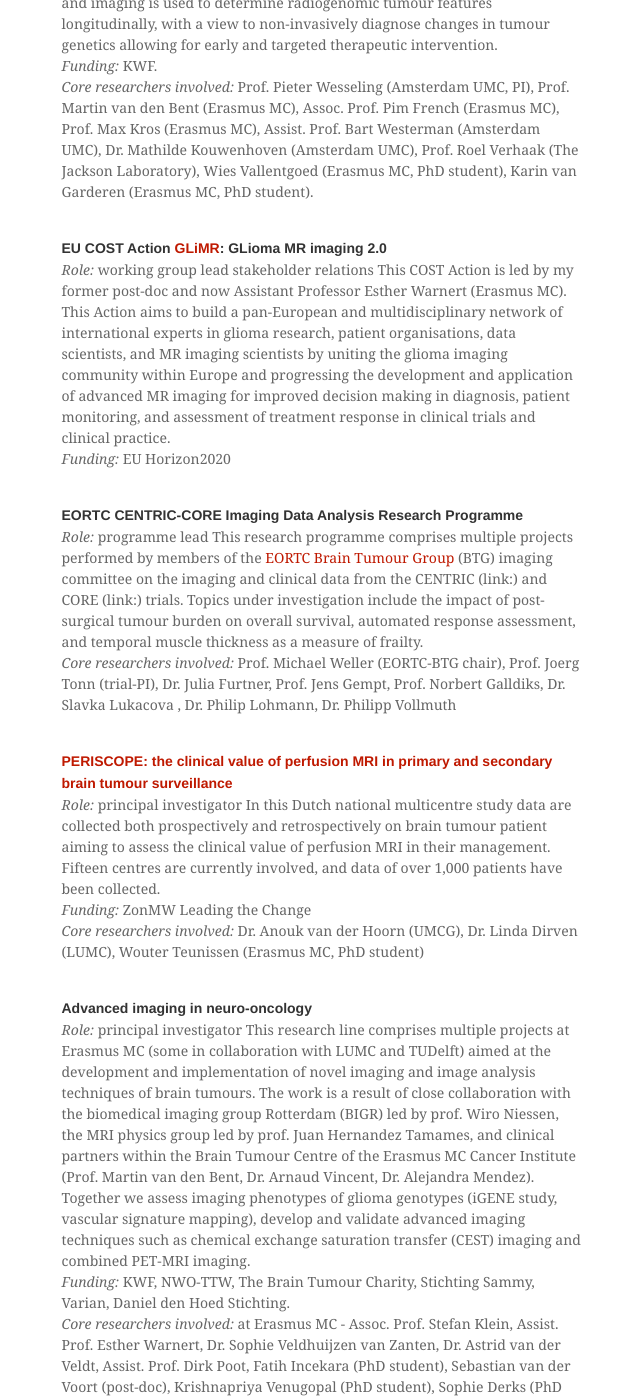
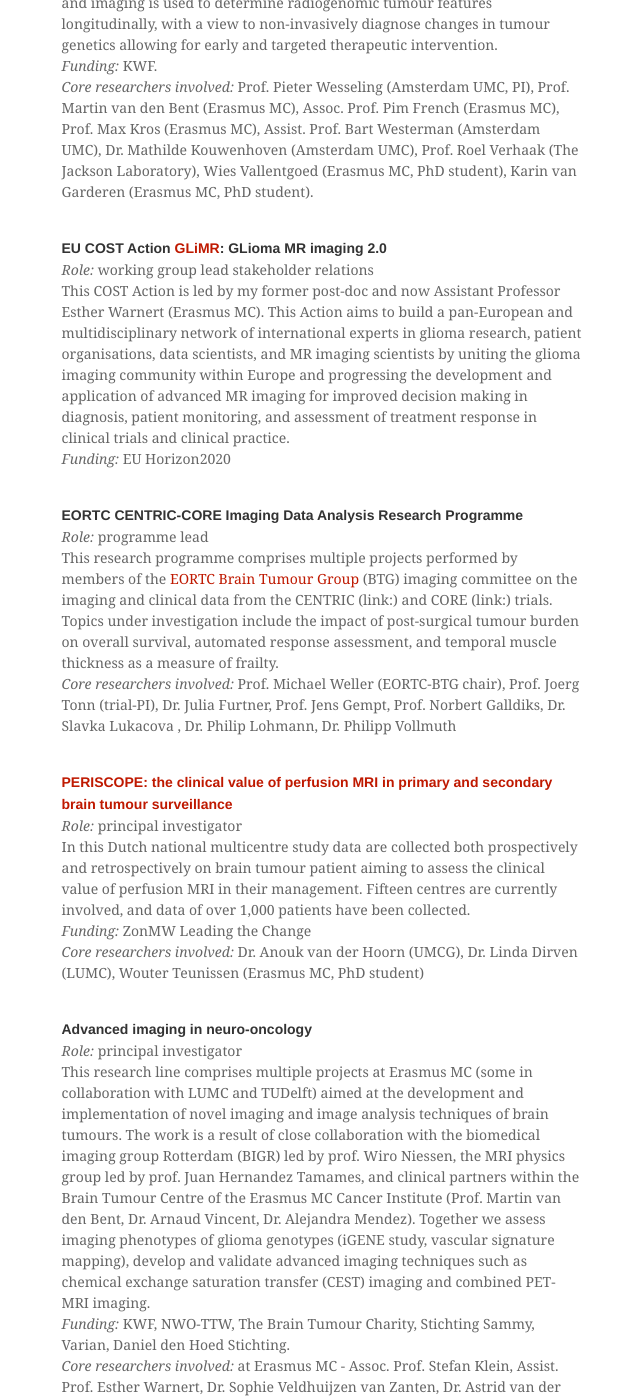
Before and after one commit to marionsmits/marionsmits.github.io, a Jekyll site: the page built from projects.md, in a window 1280 px wide and 1400 px high, scrolled down 685 px. Shown: the whole window, without its empty margins (91-731 px from the left). Built offline with Jekyll 4.4.1, drawn with Linux system fonts in a browser that asks for light colours; comment, search, counter and statistics services are not loaded; some of the changed text lies outside the part shown.

```diff
--- a/projects.md
+++ b/projects.md
@@ -19,29 +19,29 @@ Slug: projects
 
 <br><b>EU COST Action [GLiMR](https://glimr.eu): GLioma MR imaging 2.0</b>
 <br><i>Role:</i> working group lead stakeholder relations
-This COST Action is led by my former post-doc and now Assistant Professor Esther Warnert (Erasmus MC). This Action aims to build a pan-European and multidisciplinary network of international experts in glioma research, patient organisations, data scientists, and MR imaging scientists by uniting the glioma imaging community within Europe and progressing the development and application of advanced MR imaging for improved decision making in diagnosis, patient monitoring, and assessment of treatment response in clinical trials and clinical practice.
+<br>This COST Action is led by my former post-doc and now Assistant Professor Esther Warnert (Erasmus MC). This Action aims to build a pan-European and multidisciplinary network of international experts in glioma research, patient organisations, data scientists, and MR imaging scientists by uniting the glioma imaging community within Europe and progressing the development and application of advanced MR imaging for improved decision making in diagnosis, patient monitoring, and assessment of treatment response in clinical trials and clinical practice.
 <br><i>Funding:</i> EU Horizon2020
 
 <br><b>EORTC CENTRIC-CORE Imaging Data Analysis Research Programme </b>
 <br><i>Role:</i> programme lead
-This research programme comprises multiple projects performed by members of the [EORTC Brain Tumour Group](https://www.eortc.org/research_field/brain/) (BTG) imaging committee on the imaging and clinical data from the CENTRIC (link:) and CORE (link:) trials. Topics under investigation include the impact of post-surgical tumour burden on overall survival, automated response assessment, and temporal muscle thickness as a measure of frailty.
+<br>This research programme comprises multiple projects performed by members of the [EORTC Brain Tumour Group](https://www.eortc.org/research_field/brain/) (BTG) imaging committee on the imaging and clinical data from the CENTRIC (link:) and CORE (link:) trials. Topics under investigation include the impact of post-surgical tumour burden on overall survival, automated response assessment, and temporal muscle thickness as a measure of frailty.
 <br><i>Core researchers involved:</i> Prof. Michael Weller (EORTC-BTG chair), Prof. Joerg Tonn (trial-PI), Dr. Julia Furtner, Prof. Jens Gempt, Prof. Norbert Galldiks, Dr. Slavka Lukacova , Dr. Philip Lohmann, Dr. Philipp Vollmuth
 
 <br><b>[PERISCOPE: the clinical value of perfusion MRI in primary and secondary brain tumour surveillance]( https://zorgevaluatienederland.nl/evaluations/periscope)</b>
 <br><i>Role:</i> principal investigator
-In this Dutch national multicentre study data are collected both prospectively and retrospectively on brain tumour patient aiming to assess the clinical value of perfusion MRI in their management. Fifteen centres are currently involved, and data of over 1,000 patients have been collected.
+<br>In this Dutch national multicentre study data are collected both prospectively and retrospectively on brain tumour patient aiming to assess the clinical value of perfusion MRI in their management. Fifteen centres are currently involved, and data of over 1,000 patients have been collected.
 <br><i>Funding:</i> ZonMW Leading the Change
 <br><i>Core researchers involved:</i> Dr. Anouk van der Hoorn (UMCG), Dr. Linda Dirven (LUMC), Wouter Teunissen (Erasmus MC, PhD student)
 
 <br><b>Advanced imaging in neuro-oncology</b>
 <br><i>Role:</i> principal investigator
-This research line comprises multiple projects at Erasmus MC (some in collaboration with LUMC and TUDelft) aimed at the development and implementation of novel imaging and image analysis techniques of brain tumours. The work is a result of close collaboration with the biomedical imaging group Rotterdam (BIGR) led by prof. Wiro Niessen, the MRI physics group led by prof. Juan Hernandez Tamames, and clinical partners within the Brain Tumour Centre of the Erasmus MC Cancer Institute (Prof. Martin van den Bent, Dr. Arnaud Vincent, Dr. Alejandra Mendez). Together we assess imaging phenotypes of glioma genotypes (iGENE study, vascular signature mapping), develop and validate advanced imaging techniques such as chemical exchange saturation transfer (CEST) imaging and combined PET-MRI imaging.
+<br>This research line comprises multiple projects at Erasmus MC (some in collaboration with LUMC and TUDelft) aimed at the development and implementation of novel imaging and image analysis techniques of brain tumours. The work is a result of close collaboration with the biomedical imaging group Rotterdam (BIGR) led by prof. Wiro Niessen, the MRI physics group led by prof. Juan Hernandez Tamames, and clinical partners within the Brain Tumour Centre of the Erasmus MC Cancer Institute (Prof. Martin van den Bent, Dr. Arnaud Vincent, Dr. Alejandra Mendez). Together we assess imaging phenotypes of glioma genotypes (iGENE study, vascular signature mapping), develop and validate advanced imaging techniques such as chemical exchange saturation transfer (CEST) imaging and combined PET-MRI imaging.
 <br><i>Funding:</i> KWF, NWO-TTW, The Brain Tumour Charity, Stichting Sammy, Varian, Daniel den Hoed Stichting.
 <br><i>Core researchers involved:</i> at Erasmus MC - Assoc. Prof. Stefan Klein, Assist. Prof. Esther Warnert, Dr. Sophie Veldhuijzen van Zanten, Dr. Astrid van der Veldt, Assist. Prof. Dirk Poot, Fatih Incekara (PhD student), Sebastian van der Voort (post-doc), Krishnapriya Venugopal (PhD student), Sophie Derks (PhD student), Ilanah Pruis (PhD student), Yulun Wu (PhD student), Fatemehsadat Arzanforoosh (PhD student); at TUDelft - Assoc. Prof. Frans Vos, Chih-Hsien Tseng (PhD student); at LUMC - Prof. Matthias van Osch, Danielle van Dorth (PhD student).
 
 
 <br><b>The Covid-19 pandemic</b>
 <br><i>Role:</i> chair (EORTC), project lead (ESNR)
-Within the EORTC Imaging Group we evaluated the impact of the Covid-19 pandemic on imaging in oncological trials which resulted in fast track [publication in the European Journal of Nuclear and Molecular Medicine](https://link.springer.com/article/10.1007/s00259-020-04910-y)
+<br>Within the EORTC Imaging Group we evaluated the impact of the Covid-19 pandemic on imaging in oncological trials which resulted in fast track [publication in the European Journal of Nuclear and Molecular Medicine](https://link.springer.com/article/10.1007/s00259-020-04910-y)
 Within the ESNR Diagnostic Committee we conducted a survey to understand the impact the pandemic has or has had on the work, training, and wellbeing of professionals in the field of diagnostic Neuroradiology. These insights may be used to prepare or improve strategies for similar situations and address potential needs and worries that arose from the crisis and will be presented at the upcoming [European Congress of Radiology](https://www.myesr.org/congress/congress). Further surveys are planned to continue monitoring the prolonged situation and long-term effects on the Neuroradiological community.
 <br><i>Core researchers involved:</i> Prof. Meike Vernooij, Prof. Tarek Yousry, Prof. Ana Ramos, Dr. Nuria Bargallo.
```
